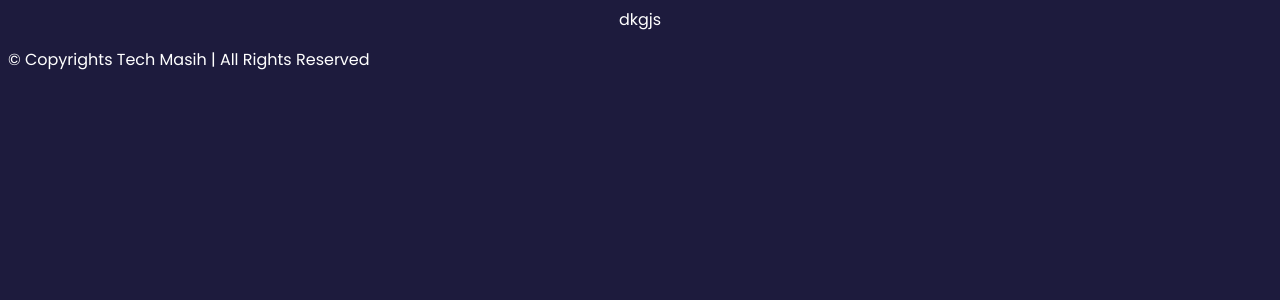
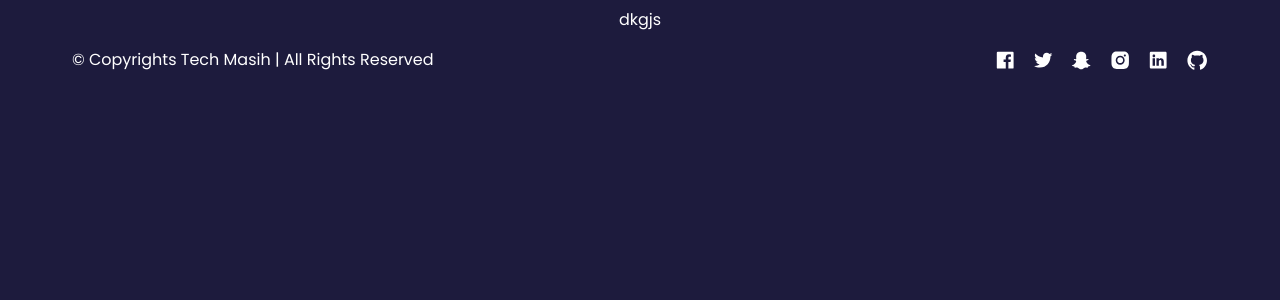
Before and after one commit to tech-masih/tech-masih-website, a Next.js app: page / in a window 1280 px wide. Shown: the top 300 px of the page. Built offline with nearby package versions, Linux system fonts and the light colour scheme.

Commit message:
chore: add footer component into home page

```diff
--- a/package.json
+++ b/package.json
@@ -19,6 +19,7 @@
     "postcss": "8.4.23",
     "react": "18.2.0",
     "react-dom": "18.2.0",
+    "react-icons": "^4.8.0",
     "tailwindcss": "3.3.2",
     "typescript": "5.0.4"
   }
--- a/src/app/components/Footer/Footer.tsx
+++ b/src/app/components/Footer/Footer.tsx
@@ -1,12 +1,68 @@
 import Link from "next/link";
+
+import { AiFillInstagram, AiOutlineTwitter, AiFillGithub } from "react-icons/ai";
+import { IoLogoLinkedin} from "react-icons/io";
+import {RiSnapchatFill, RiFacebookBoxFill} from "react-icons/ri";
+
 
 const Footer = () => {
   return (
-    <footer className="p-2 max-w-7xl flex flex-wrap items-center justify-between">
+    <footer className="p-2 max-w-6xl mx-auto flex flex-wrap items-center justify-between">
         <p className="font-normal text-[16px]">&copy; Copyrights Tech Masih | All Rights Reserved</p>
-        <ul>
+        <ul className="list-none flex flex-wrap gap-4">
             <li>
-                <Link></Link>
+                <Link href="https://www.facebook.com/" passHref legacyBehavior>
+                  <a target="_blank">
+                    <RiFacebookBoxFill size={'1.4rem'}
+                     className="duration-200 ease-in hover:scale-[1.2]"
+                      title="Facebook" />
+                    </a>
+                </Link>
+            </li>
+            <li>
+                <Link href="https://www.twitter.com/" passHref legacyBehavior>
+                  <a target="_blank">
+                    <AiOutlineTwitter size={'1.4rem'}
+                     className="duration-200 ease-in hover:scale-[1.2]"
+                      title="Facebook" />
+                    </a>
+                </Link>
+            </li>
+            <li>
+                <Link href="https://www.twitter.com/" passHref legacyBehavior>
+                  <a target="_blank">
+                    <RiSnapchatFill size={'1.4rem'}
+                     className="duration-200 ease-in hover:scale-[1.2]"
+                      title="Facebook" />
+                    </a>
+                </Link>
+            </li>
+            <li>
+                <Link href="https://www.instagram.com/" passHref legacyBehavior>
+                  <a target="_blank">
+                    <AiFillInstagram size={'1.4rem'}
+                     className="duration-200 ease-in hover:scale-[1.2]"
+                      title="Facebook" />
+                    </a>
+                </Link>
+            </li>
+            <li>
+                <Link href="https://www.linkedIn.com/" passHref legacyBehavior>
+                  <a target="_blank">
+                    <IoLogoLinkedin size={'1.4rem'}
+                     className="duration-200 ease-in hover:scale-[1.2]"
+                      title="Facebook" />
+                    </a>
+                </Link>
+            </li>
+            <li>
+                <Link href="https://www.github.com/" passHref legacyBehavior>
+                  <a target="_blank">
+                    <AiFillGithub size={'1.4rem'}
+                     className="duration-200 ease-in hover:scale-[1.2]"
+                      title="Facebook" />
+                    </a>
+                </Link>
             </li>
         </ul>
     </footer>
```
Also changed, not shown: 1 other file (tests, documents, lock files or other folders).
